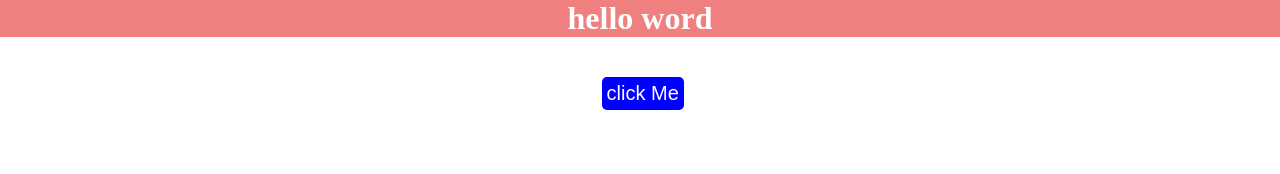
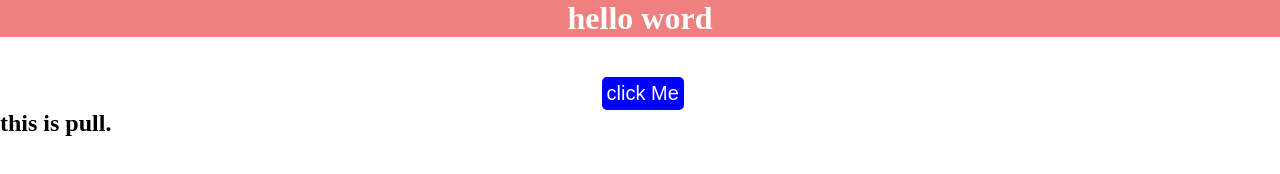
Before and after one commit to Nagesh-Tatuskar/new_repo, a plain HTML site: page index.html in a window 1280 px wide. Drawn offline with Linux system fonts and the light colour scheme.

Commit message:
Update index.html
added h2

```diff
--- a/index.html
+++ b/index.html
@@ -9,6 +9,7 @@
 <body>
     <h1 class="h1">hello word</h1>
     <button class="btn">click Me</button>
+    <h2>this is pull.</h2>
     <script src="first.js"></script>
 </body>
 </html>
```
